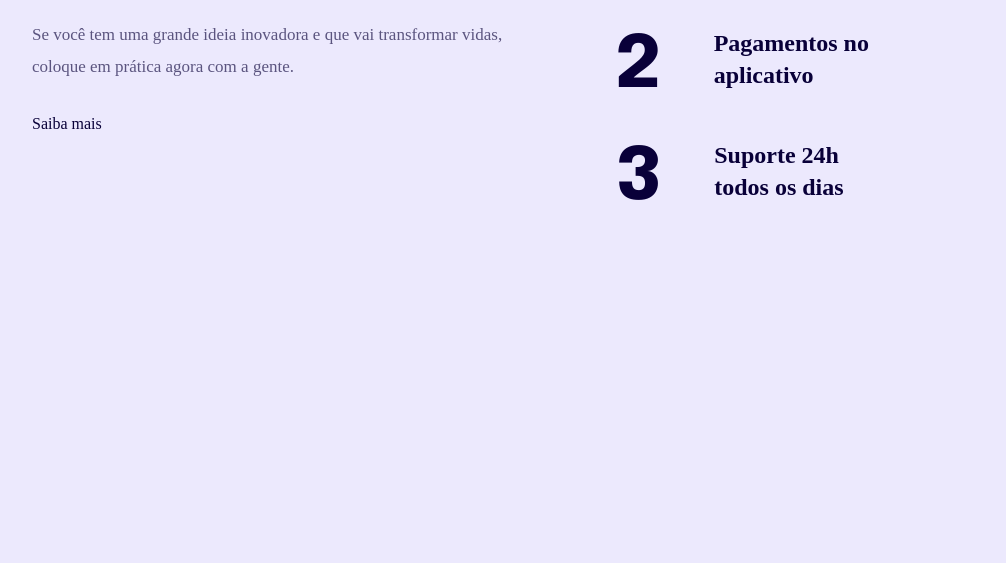
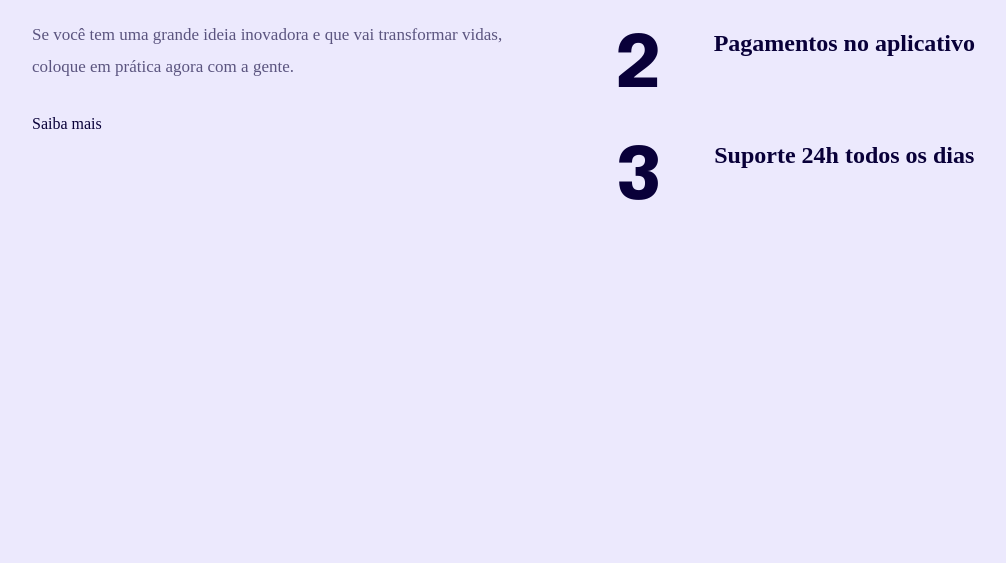
Before and after one commit to gibneto/mobile_desktop_page, a plain HTML site: page index.html in a window 1280 px wide. Shown: the part 237-800 px from the top of the page, without its empty margins (98-1104 px from the left). Drawn offline with Linux system fonts and the light colour scheme.

Commit message:
Update style.css

```diff
--- a/style.css
+++ b/style.css
@@ -93,7 +93,7 @@ ul li {
 
   color: #090039;
 
-  width: 25.7rem;
+  max-width: 25.7rem;
 
   display: flex;
   align-items: flex-start;
@@ -119,7 +119,7 @@ ul li span {
 @media (min-width: 700px) {
 
   body {
-    padding-top: 8rem;
+    padding: 8rem;
   }
 
   main {
```
